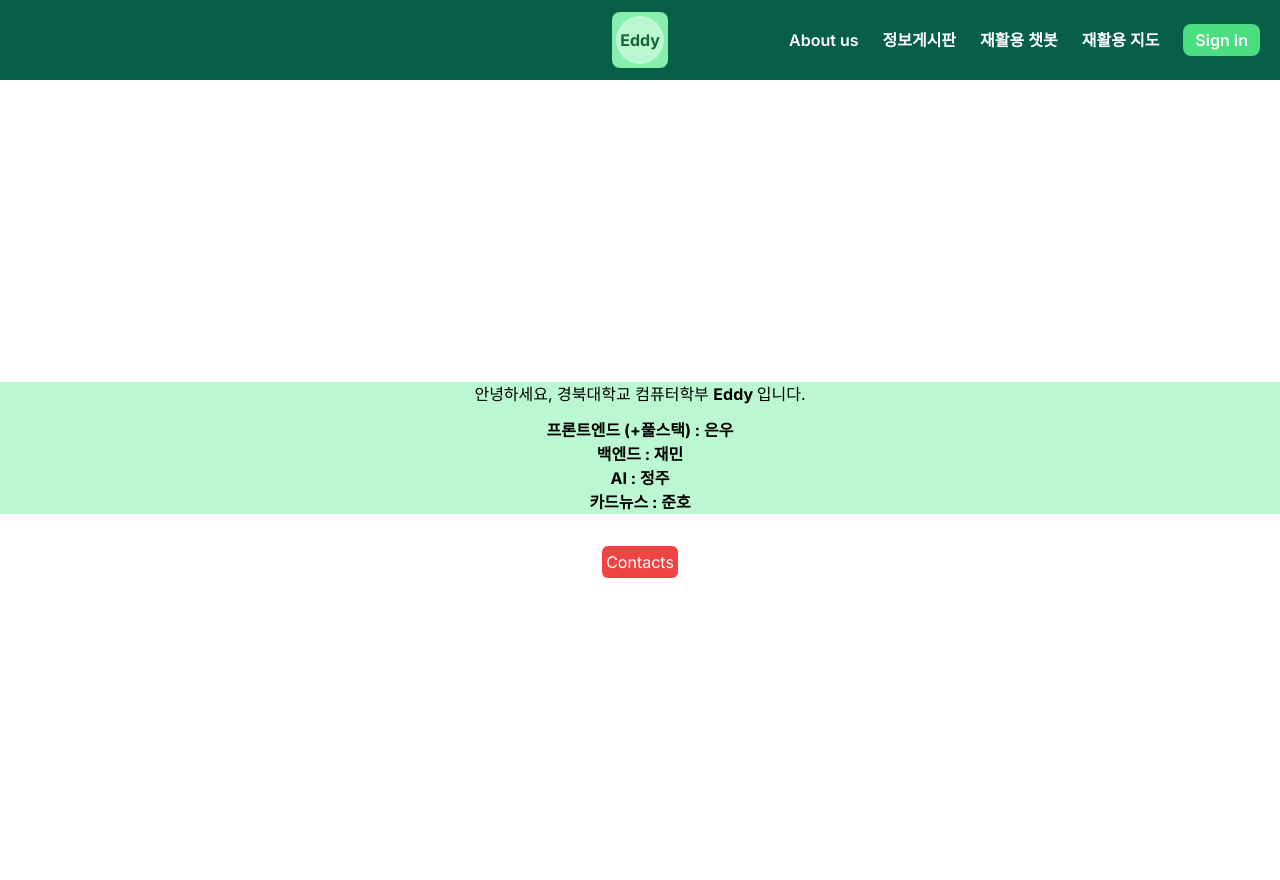
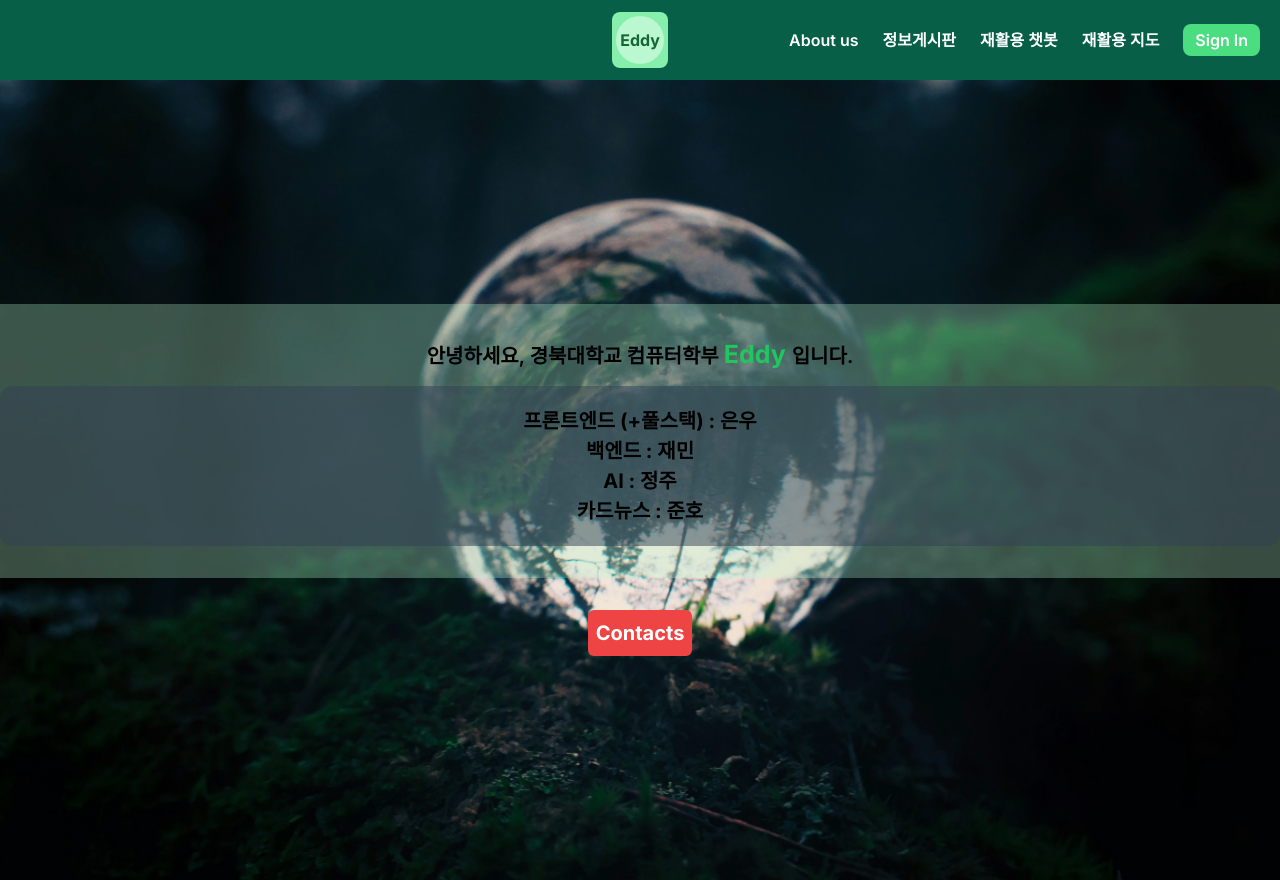
Before and after one commit to ecoleader-AiEcoLife/FrontEnd, a Next.js app: page /about in a window 1280 px wide. Built offline with nearby package versions, Linux system fonts and the light colour scheme; no server answers.

Commit message:
refactor(about): change background and UI for better UX - change background - change UIs - change Contacts UI

```diff
--- a/app/about/page.tsx
+++ b/app/about/page.tsx
@@ -1,36 +1,45 @@
-"use client";
+'use client';
 
-import { useState } from "react";
+import Image from 'next/image';
+import { useState } from 'react';
 
 export default function About() {
-  const [copy, setCopy] = useState<string>("");
+  const [copy, setCopy] = useState<string>('');
 
   const handleCopy = () => {
-    navigator.clipboard.writeText("euAuthnwoo1341@gmail.com");
-    setCopy("이메일이 복사되었습니다.");
-    setTimeout(() => setCopy(""), 2000);
+    navigator.clipboard.writeText('euAuthnwoo1341@gmail.com');
+    setCopy('이메일이 복사되었습니다.');
+    setTimeout(() => setCopy(''), 2000);
   };
 
   return (
-    <div className="min-h-screen flex flex-col justify-center item-center">
-      <div className="bg-green-200 flex flex-col justify-center items-center">
-        <div className="pb-3">
+    <div className='relative min-h-screen flex flex-col justify-center item-center'>
+      <Image
+        src='/nature.webp'
+        fill
+        priority
+        alt='nature background'
+        className='object-cover'
+      />
+      <div className='z-10 bg-green-200/30 text-[20px] font-semibold py-8 flex flex-col justify-center items-center'>
+        <div className='pb-3'>
           <span>안녕하세요, 경북대학교 컴퓨터학부 </span>
-          <span className="font-bold">Eddy </span>
+          <span className='font-bold text-[25px] text-green-500'>Eddy </span>
           <span>입니다. </span>
         </div>
-        <div className="font-bold"> 프론트엔드 (+풀스택) : 은우</div>{" "}
-        <div className="font-bold"> 백엔드 : 재민</div>
-        <div className="font-bold"> AI : 정주</div>
-        <div className="font-bold"> 카드뉴스 : 준호</div>
+        <div className='w-full bg-slate-700/50 p-5 rounded-xl text-center font-bold'>
+          <h1> 프론트엔드 (+풀스택) : 은우</h1> <h1> 백엔드 : 재민</h1>
+          <h1> AI : 정주</h1>
+          <h1> 카드뉴스 : 준호</h1>
+        </div>
       </div>
 
-      <div className="relative bg-red-500 hover:text-emerald-200 text-center text-white mx-auto rounded-md p-1 mt-8">
+      <div className='relative bg-red-500 hover:text-emerald-200 text-center text-white mx-auto rounded-md p-2 mt-8 font-bold text-[20px] hover:scale-105'>
         <button onClick={handleCopy}>
           <p>Contacts</p>
         </button>
         {copy && (
-          <span className="absolute -translate-x-1/2 top-full mt-2 px-2 py-1 bg-white text-emerald-800 text-sm rounded shadow whitespace-nowrap">
+          <span className='absolute -translate-x-1/2 top-full mt-2 px-2 py-1 bg-white text-emerald-800 text-sm rounded shadow whitespace-nowrap'>
             {copy}
           </span>
         )}
```
